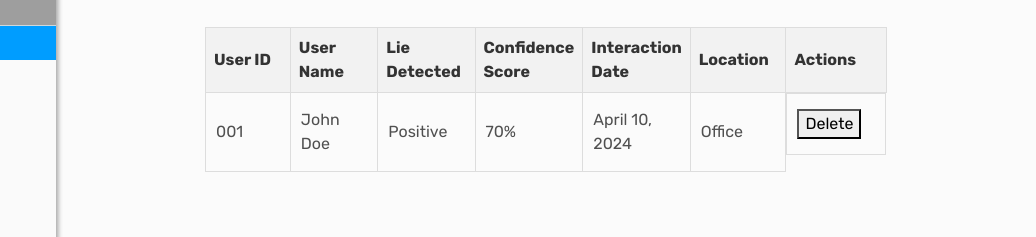
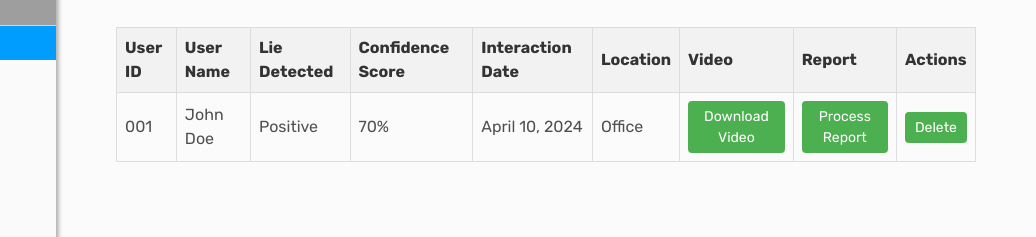
Before and after one commit to Empsy1999/Facial-Recognition, a plain HTML site: page admin/Manage recognition.html in a window 1280 px wide. Shown: the part 194-431 px from the top of the page, 244-1280 px from the left. Drawn offline with nearby package versions, Linux system fonts and the light colour scheme; grey boxes are pictures that could not be loaded; files whose address does not match are found by name.

Commit message:
Update Manage recognition.html

```diff
--- a/admin/Manage recognition.html
+++ b/admin/Manage recognition.html
@@ -452,6 +452,66 @@
         </div>
     </div>
     <body>
+        <style>
+            #profile-table-facial-recognition {
+                width: 100%;
+                border-collapse: collapse;
+            }
+
+            #profile-table-facial-recognition th,
+            #profile-table-facial-recognition td {
+                padding: 8px;
+                text-align: left;
+                border: 1px solid #ddd;
+            }
+
+            #profile-table-facial-recognition th {
+                background-color: #f2f2f2;
+            }
+
+            #profile-table-facial-recognition tbody tr:hover {
+                background-color: #f5f5f5;
+            }
+
+            .actions {
+                display: flex;
+                gap: 10px; /* Adjusted gap between buttons */
+            }
+
+            .action-buttons button {
+                padding: 5px 10px;
+                cursor: pointer;
+                background-color: #4CAF50; /* Green */
+                border: none;
+                color: white;
+                text-align: center;
+                text-decoration: none;
+                display: inline-block;
+                font-size: 14px;
+                border-radius: 4px;
+            }
+
+            .action-buttons button:hover {
+                background-color: #45a049;
+            }
+            .loading {
+                border: 4px solid rgba(0, 0, 0, 0.1);
+                border-left-color: #4CAF50;
+                border-radius: 50%;
+                width: 20px;
+                height: 20px;
+                animation: spin 1s linear infinite;
+                display: inline-block;
+                vertical-align: middle;
+                margin-right: 5px; /* Add spacing between the loading animation and button text */
+            }
+
+            @keyframes spin {
+                0% { transform: rotate(0deg); }
+                100% { transform: rotate(360deg); }
+            }
+        </style>
+
         <main class="ttr-wrapper">
             <div class="container-fluid">
                 <div class="col-lg-12 m-b30">
@@ -474,6 +534,8 @@
                                         <th>Confidence Score</th>
                                         <th>Interaction Date</th>
                                         <th>Location</th>
+                                        <th>Video</th>
+                                        <th>Report</th>
                                         <th>Actions</th>
                                     </tr>
                                 </thead>
@@ -485,9 +547,19 @@
                                         <td contenteditable="false">70%</td>
                                         <td contenteditable="false">April 10, 2024</td>
                                         <td contenteditable="false">Office</td>
-                                        <td class="actions">
+                                        <td>
                                             <div class="action-buttons">
-                                                <button onclick="deleteProfileFacialRecognition(1)">Delete</button>
+                                                <button>Download Video</button>
+                                            </div>
+                                        </td>
+                                        <td>
+                                            <div class="action-buttons">
+                                                <button onclick="processReport(this)">Process Report</button>
+                                            </div>
+                                        </td>
+                                        <td>
+                                            <div class="action-buttons">
+                                                <button onclick="deleteProfileFacialRecognition(1)">Delete</button> <!-- Delete button -->
                                             </div>
                                         </td>
                                     </tr>
@@ -499,41 +571,22 @@
             </div>
         </main>
 
-       <style>.container {
-        width: 80%;
-        text-align: center;
-    }
+        <script>
+            function processReport(button) {
+                // Replace button content with loading animation
+                button.innerHTML = '<span class="loading"></span>Processing...';
 
-    table {
-        width: 100%;
-        border-collapse: collapse;
-    }
+                // Simulate loading process (you can replace this with actual API call or process)
+                setTimeout(function() {
+                    // Change button content after loading process completes
+                    button.innerHTML = 'Download Report';
+                }, 3000); // Change 3000 to the duration of your loading process in milliseconds
+            }
+        </script>
+    </body>
 
-    th, td {
-        padding: 8px;
-        text-align: left;
-        border: 1px solid #ddd;
-        width: 100px; /* Adjust width as needed */
-    }
 
-    th {
-        background-color: #f2f2f2;
-    }
 
-    tbody tr:hover {
-        background-color: #f5f5f5;
-    }
-
-    .actions {
-        display: flex;
-        justify-content: space-between;
-    }
-
-    .action-buttons {
-        display: flex;
-        gap: 5px;
-    }</style>>
-    </body>
     <div class="ttr-overlay"></div>
 
     <script src="../dashboard/assets/js/jquery.min.js"></script>
```
